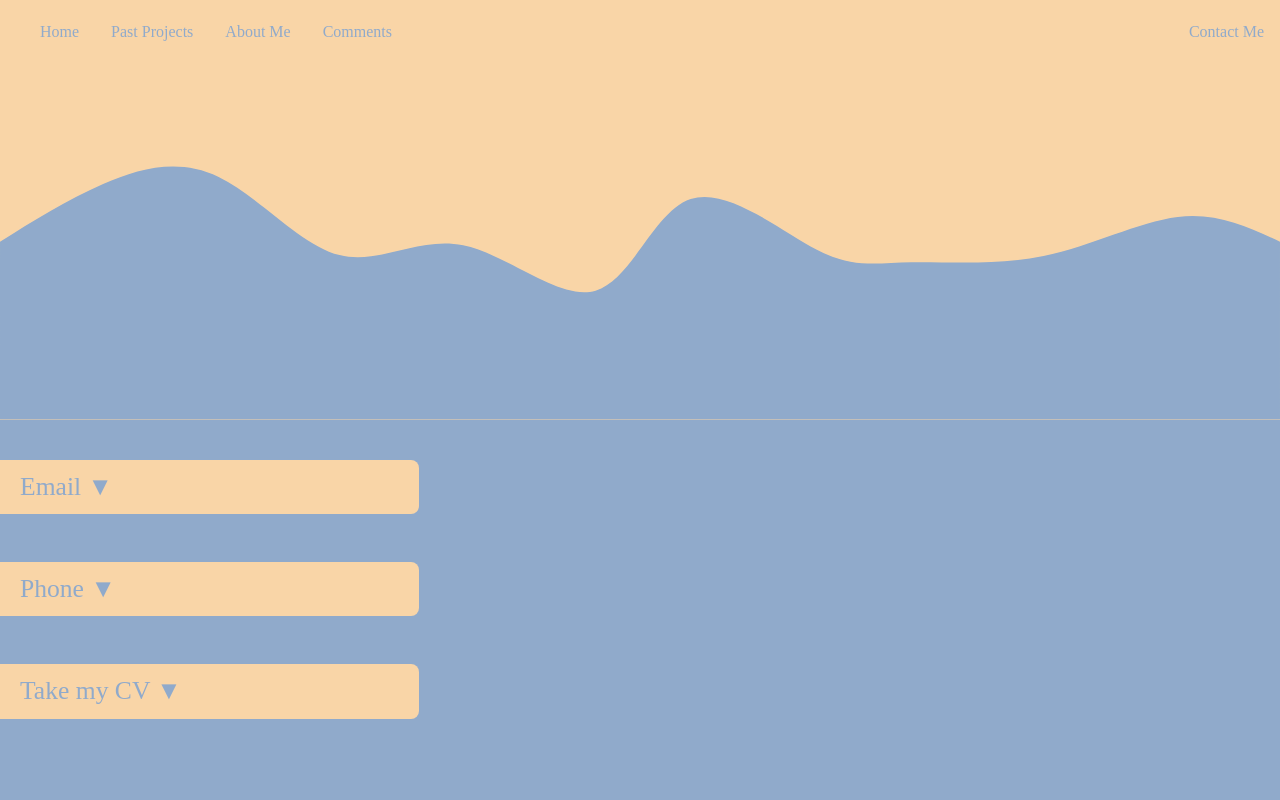
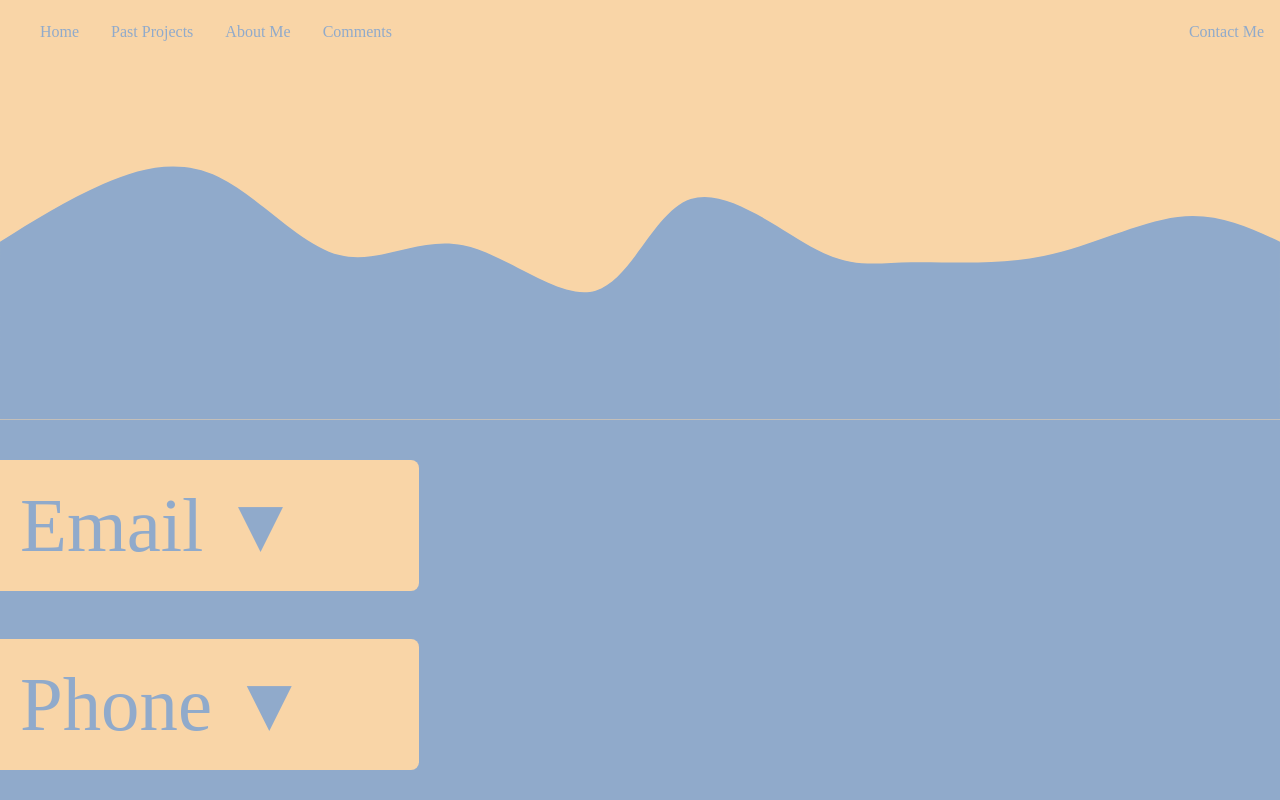
Before and after one commit to JovitoAddo/prtfl, a React (Create React App) app: page /contacts in a window 1280 px wide. Shown: the top 800 px of the page. Built offline with nearby package versions, Linux system fonts and the light colour scheme.

Commit message:
change button size in contact page

```diff
--- a/src/Pages/Contacts.js
+++ b/src/Pages/Contacts.js
@@ -33,7 +33,7 @@ function Contacts() {
           <button
             onClick={() => setShowEmail((showEmail) => !showEmail)}
             className="w-1/3  py-2 pl-5 rounded-r-lg flex bg-cust2"
-            style={{ fontSize: "2vw" }}
+            style={{ fontSize: "6vw" }}
           >
             Email ▼
           </button>
@@ -45,8 +45,8 @@ function Contacts() {
             leave="transform transition ease-in-out duration-500 sm:duration-700"
             leaveFrom="translate-x-0"
             leaveTo="-translate-x-full"
-            className="w-3/5 mt-2 py-2 pl-5 rounded-r-lg bg-cust2"
-            style={{ fontSize: "3vw" }}
+            className="w-3/5 mt-2 py-2 pl-5 rounded-r-lg bg-cust2 cursor-default"
+            style={{ fontSize: "4vw" }}
           >
             jovitoaddo@gmail.com
           </Transition>
@@ -56,7 +56,7 @@ function Contacts() {
           <button
             onClick={() => setShowPhone((showPhone) => !showPhone)}
             className="w-1/3  py-2 pl-5 rounded-r-lg flex bg-cust2"
-            style={{  fontSize: "2vw" }}
+            style={{  fontSize: "6vw" }}
           >
             Phone ▼
           </button>
@@ -68,8 +68,8 @@ function Contacts() {
             leave="transform transition ease-in-out duration-500 sm:duration-700"
             leaveFrom="translate-x-0"
             leaveTo="-translate-x-full"
-            className="w-3/5 mt-2 py-2 pl-5 rounded-r-lg bg-cust2"
-            style={{ fontSize: "3vw" }}
+            className="w-3/5 mt-2 py-2 pl-5 rounded-r-lg bg-cust2 cursor-default"
+            style={{ fontSize: "4vw" }}
           >
             (+62)81806016497
           </Transition>
@@ -101,7 +101,7 @@ function Contacts() {
           <button
             onClick={() => setIsShowing((isShowing) => !isShowing)}
             className="w-1/3  py-2 pl-5 rounded-r-lg flex bg-cust2"
-            style={{ fontSize: "2vw" }}
+            style={{ fontSize: "4vw" }}
           >
             Take my CV ▼
           </button>
@@ -114,9 +114,9 @@ function Contacts() {
             leaveFrom="translate-x-0"
             leaveTo="-translate-x-full"
             className="w-3/5 mt-2 py-2 pl-5 rounded-r-lg bg-cust2"
-            style={{ fontSize: "3vw" }}
+            style={{ fontSize: "4vw" }}
           >
-            <a href='https://www.canva.com/design/DAFByh4U92A/pIGaHwLe1xnB665YiCKmkw/view?utm_content=DAFByh4U92A&utm_campaign=designshare&utm_medium=link2&utm_source=sharebutton' target='_blank'> Canva Link</a>
+            <a className=' hover:text-cust3' href='https://www.canva.com/design/DAFByh4U92A/pIGaHwLe1xnB665YiCKmkw/view?utm_content=DAFByh4U92A&utm_campaign=designshare&utm_medium=link2&utm_source=sharebutton' target='_blank'> Canva Link</a>
           </Transition>
         </div>
       </div>
--- a/src/Pages/Contents.js
+++ b/src/Pages/Contents.js
@@ -26,8 +26,8 @@ function Contents() {
         </div>
         <div className="prose container mx-auto text-cust4 grid pt-4 text-center ">
           <p>
-            My name is Jovito Addo, and im aspire to be Fullstack developer or
-            Frontend developer or Backend developer.
+            My name is Jovito Addo, and im aspire to be an adult with jobs, or Fullstack developer /
+            Frontend developer / Backend developer.
           </p>
         </div>
       </div>
```
